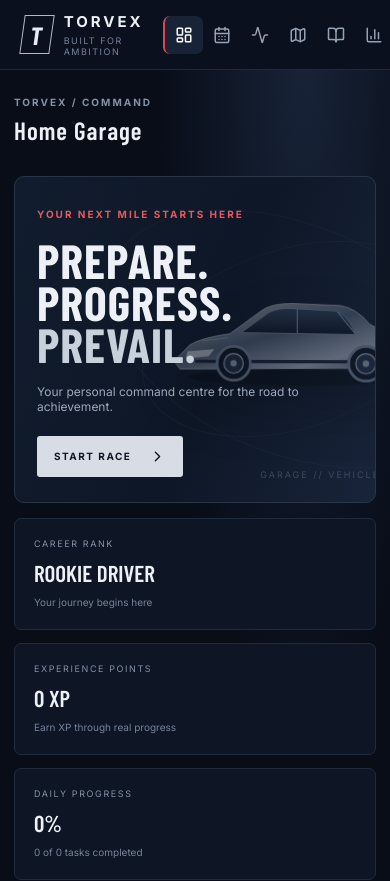
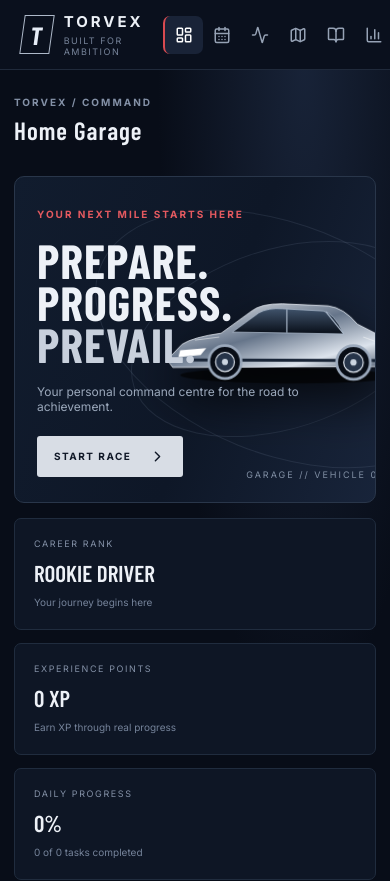
Before and after one commit to tushishrivastav19-tech/TORVEX-, a React (Vite) app: page / in a window 390 px wide. Shown: the top 881 px of the page. Built offline with nearby package versions, Linux system fonts and the light colour scheme; a web font is replaced by a local one.

Commit message:
Fix mobile Garage car visibility
Added media query for mobile styles to adjust car art and visual.

```diff
--- a/styles.css
+++ b/styles.css
@@ -150,3 +150,16 @@ button{font:inherit}.shell{min-height:100vh;display:grid;grid-template-columns:2
     animation: none;
   }
 }
+/* FIX: KEEP GARAGE CAR CLEAR ON MOBILE */
+@media (max-width: 850px) {
+  .car-art {
+    opacity: 1 !important;
+    width: 68%;
+    right: -8%;
+  }
+
+  .car-visual {
+    width: 120%;
+    filter: drop-shadow(0 20px 25px #000b);
+  }
+}
```
